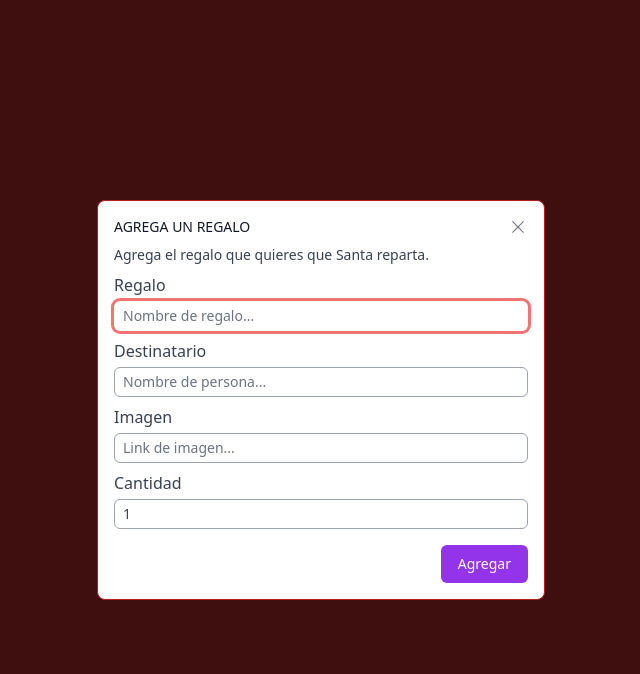
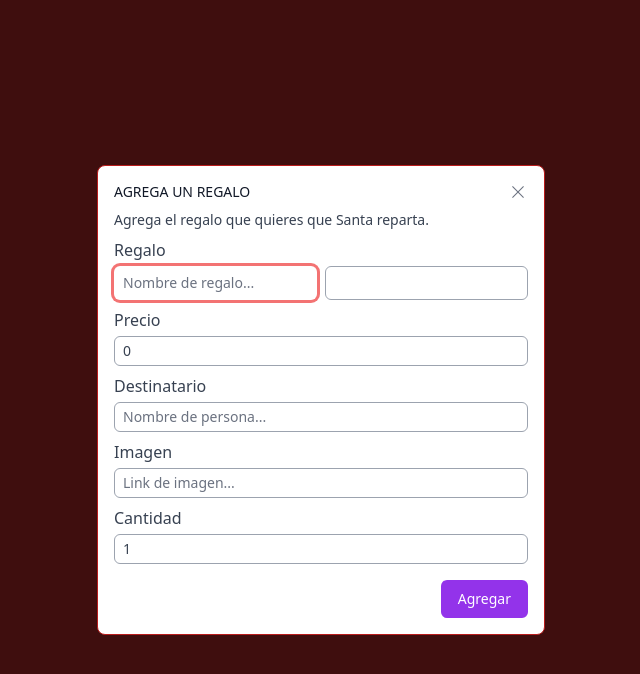
Before and after one commit to dcos96038/adviency2022, a Next.js app: page / in a window 1280 px wide. Both pictures are taken after a click on the button "Agregar Regalo". Shown: the top 674 px of the page, without its empty margins (319-959 px from the left). Built offline with nearby package versions, Linux system fonts and the light colour scheme; what tailwindcss-radix would draw is missing.

Commit message:
Added price input and random gift function

```diff
--- a/components/AddGiftDialog.tsx
+++ b/components/AddGiftDialog.tsx
@@ -5,6 +5,7 @@ import cx from "classnames";
 import React, {Fragment, useState} from "react";
 import {useForm} from "react-hook-form";
 
+import {giftList} from "../data/giftList";
 import {IGift} from "../types/gifts";
 
 interface Props {
@@ -13,12 +14,13 @@ interface Props {
 
 export const AddGiftDialog: React.FC<Props> = ({handleAddGift}) => {
   const [isOpen, setIsOpen] = useState(false);
-  const {register, handleSubmit, reset} = useForm<IGift>({
+  const {register, handleSubmit, reset, setValue} = useForm<IGift>({
     defaultValues: {
       name: "",
       quantity: 1,
       image: "",
       receiver: "",
+      price: 0,
     },
   });
 
@@ -26,6 +28,12 @@ export const AddGiftDialog: React.FC<Props> = ({handleAddGift}) => {
     handleAddGift({...values});
     reset();
     setIsOpen(false);
+  };
+
+  const getRandomGift = () => {
+    const randomIndex = Math.floor(Math.random() * giftList.length);
+
+    setValue("name", giftList[randomIndex]);
   };
 
   return (
@@ -80,20 +88,58 @@ export const AddGiftDialog: React.FC<Props> = ({handleAddGift}) => {
                 >
                   Regalo
                 </label>
+                <div className="flex flex-row gap-2">
+                  <input
+                    {...register("name")}
+                    autoComplete="gift"
+                    className={cx(
+                      "mt-1 block w-full rounded-md px-2 py-1",
+                      "text-sm text-gray-700 placeholder:text-gray-500 dark:text-gray-400 dark:placeholder:text-gray-300",
+                      "border border-gray-400 focus-visible:border-transparent dark:border-red-700 dark:bg-white",
+                      "focus:outline-none focus-visible:ring focus-visible:ring-red-500 focus-visible:ring-opacity-75",
+                    )}
+                    id="gift"
+                    placeholder="Nombre de regalo..."
+                    type="text"
+                  />
+                  <button
+                    className={cx(
+                      "mt-1 block w-full rounded-md px-2 py-1",
+                      "text-md text-white",
+                      "border border-gray-400 focus-visible:border-transparent dark:border-red-700 dark:bg-red-900",
+                      "focus:outline-none focus-visible:ring focus-visible:ring-red-500 focus-visible:ring-opacity-75",
+                    )}
+                    type="button"
+                    onClick={getRandomGift}
+                  >
+                    Regalo aleatorio
+                  </button>
+                </div>
+              </fieldset>
+
+              <fieldset>
+                <label
+                  className="font-medium text-gray-700 text-md dark:text-gray-900"
+                  htmlFor="price"
+                >
+                  Precio
+                </label>
                 <input
-                  {...register("name")}
-                  autoComplete="gift"
+                  {...register("price")}
+                  autoComplete="price"
                   className={cx(
                     "mt-1 block w-full rounded-md px-2 py-1",
                     "text-sm text-gray-700 placeholder:text-gray-500 dark:text-gray-400 dark:placeholder:text-gray-300",
                     "border border-gray-400 focus-visible:border-transparent dark:border-red-700 dark:bg-white",
                     "focus:outline-none focus-visible:ring focus-visible:ring-red-500 focus-visible:ring-opacity-75",
                   )}
-                  id="gift"
-                  placeholder="Nombre de regalo..."
-                  type="text"
+                  id="price"
+                  placeholder="Precio del regalo..."
+                  step="0.01"
+                  type="number"
                 />
               </fieldset>
+
               <fieldset>
                 <label
                   className="font-medium text-gray-700 text-md dark:text-gray-900"
@@ -133,7 +179,7 @@ export const AddGiftDialog: React.FC<Props> = ({handleAddGift}) => {
                   )}
                   id="image"
                   placeholder="Link de imagen..."
-                  type="text"
+                  type="url"
                 />
               </fieldset>
               <fieldset>
--- a/components/EditGiftDialog.tsx
+++ b/components/EditGiftDialog.tsx
@@ -20,6 +20,7 @@ export const EditGiftDialog: React.FC<Props> = ({field, handleUpdateGift}) => {
       quantity: field.quantity,
       image: field.image,
       receiver: field.receiver,
+      price: field.price,
     },
   });
 
@@ -94,6 +95,30 @@ export const EditGiftDialog: React.FC<Props> = ({field, handleUpdateGift}) => {
                   type="text"
                 />
               </fieldset>
+
+              <fieldset>
+                <label
+                  className="font-medium text-gray-700 text-md dark:text-gray-900"
+                  htmlFor="price"
+                >
+                  Precio
+                </label>
+                <input
+                  {...register("price")}
+                  autoComplete="price"
+                  className={cx(
+                    "mt-1 block w-full rounded-md px-2 py-1",
+                    "text-sm text-gray-700 placeholder:text-gray-500 dark:text-gray-400 dark:placeholder:text-gray-300",
+                    "border border-gray-400 focus-visible:border-transparent dark:border-red-700 dark:bg-white",
+                    "focus:outline-none focus-visible:ring focus-visible:ring-red-500 focus-visible:ring-opacity-75",
+                  )}
+                  id="price"
+                  placeholder="Precio del regalo..."
+                  step="0.01"
+                  type="number"
+                />
+              </fieldset>
+
               <fieldset>
                 <label
                   className="font-medium text-gray-700 text-md dark:text-gray-900"
@@ -103,7 +128,7 @@ export const EditGiftDialog: React.FC<Props> = ({field, handleUpdateGift}) => {
                 </label>
                 <input
                   {...register("receiver")}
-                  autoComplete="family-name"
+                  autoComplete="receiver"
                   className={cx(
                     "mt-1 block w-full rounded-md px-2 py-1",
                     "text-sm text-gray-700 placeholder:text-gray-500 dark:text-gray-400 dark:placeholder:text-gray-300",
@@ -133,7 +158,7 @@ export const EditGiftDialog: React.FC<Props> = ({field, handleUpdateGift}) => {
                   )}
                   id="image"
                   placeholder="Link de imagen..."
-                  type="text"
+                  type="url"
                 />
               </fieldset>
               <fieldset>
--- a/components/GiftField.tsx
+++ b/components/GiftField.tsx
@@ -25,7 +25,12 @@ const GiftField: React.FC<Props> = ({field: gift, handleUpdateGift, index, handl
         width={40}
       />
       <div className="flex flex-col justify-center flex-1">
-        <span className="flex-1 font-bold">{`${gift.name} x${gift.quantity}`}</span>
+        <span className="flex-1 font-bold">{`${gift.name} x${gift.quantity} - ${Number(
+          gift.price,
+        ).toLocaleString("en-US", {
+          style: "currency",
+          currency: "USD",
+        })}`}</span>
         <span className="flex-1 text-xs text-gray-700">{gift.receiver}</span>
       </div>
       <EditGiftDialog
--- /dev/null
+++ b/data/giftList.ts
@@ -0,0 +1,8 @@
+export const giftList = [
+  "pelota",
+  "muñecas",
+  "ps5",
+  "pelota de futbol",
+  "paleta de padel",
+  "pc gamer",
+];
```
Also changed, not shown: types/gifts.ts (+1 -17 lines).
